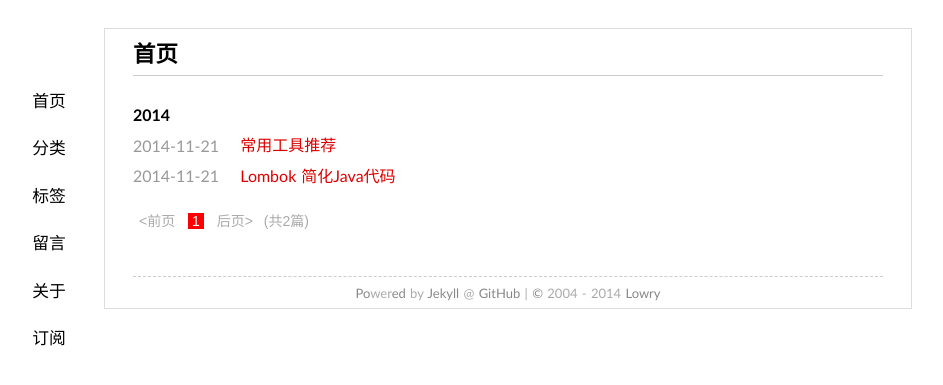
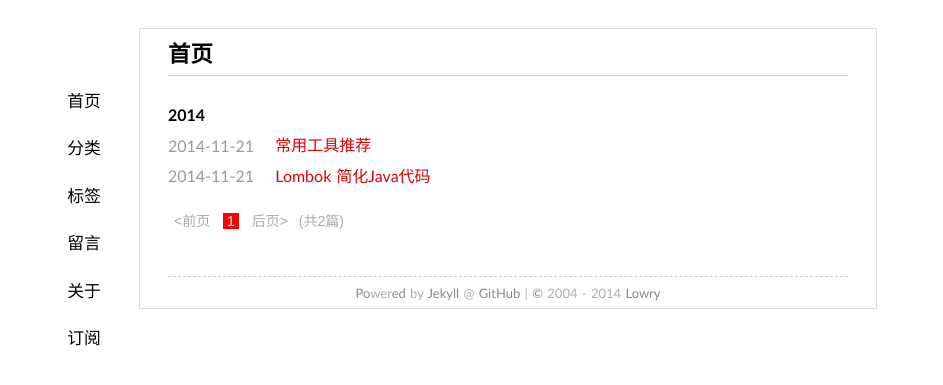
Before and after one commit to codebook/codebook.github.io, a Jekyll site: the page built from index.html, in a window 1280 px wide. Shown: the top 385 px of the page, without its empty margins (132-1075 px from the left). Built offline with Jekyll 4.4.1, drawn with Linux system fonts in a browser that asks for light colours; some web fonts are replaced; Markdown is read by kramdown in place of the engine named in the settings; the list of posts is cut into pages by our own code.

Commit message:
update css

```diff
--- a/media/css/style.css
+++ b/media/css/style.css
@@ -9,9 +9,9 @@
 * |\.|._)._)
 * --------------------------------- */
 
-/*@import url(http://fonts.googleapis.com/css?family=Galdeano);
+@import url(http://fonts.googleapis.com/css?family=Galdeano);
 @import url(http://fonts.googleapis.com/css?family=Electrolize);
-@import url(http://fonts.googleapis.com/css?family=Cuprum);*/
+@import url(http://fonts.googleapis.com/css?family=Cuprum);
 body{font-size:14px;word-spacing:1px;
 	margin-left:auto;
 margin-right:auto;
@@ -31,7 +31,7 @@
 blockquote{display:block;text-align:justify;border-left:4px solid #eeeeee;}
 blockquote{margin:1em 0em;padding-left:1.5em;}
 blockquote p{margin:0;padding:.5em 0;}
-#container{width:750px;margin:2em auto;display:block;padding:0 2em;border: 1px solid #ddd;}
+#container{width:680px;margin:2em auto;display:block;padding:0 2em;border: 1px solid #ddd;}
 .content{font-size:16px;line-height:24px;}
 .content h1{padding:.5em 0;}
 .content img{max-width:640px;display:block;margin:4px auto;-webkit-box-shadow:#999 1px 1px 4px;-moz-box-shadow:#999 1px 1px 4px;box-shadow:#999 1px 1px 4px;}
```
